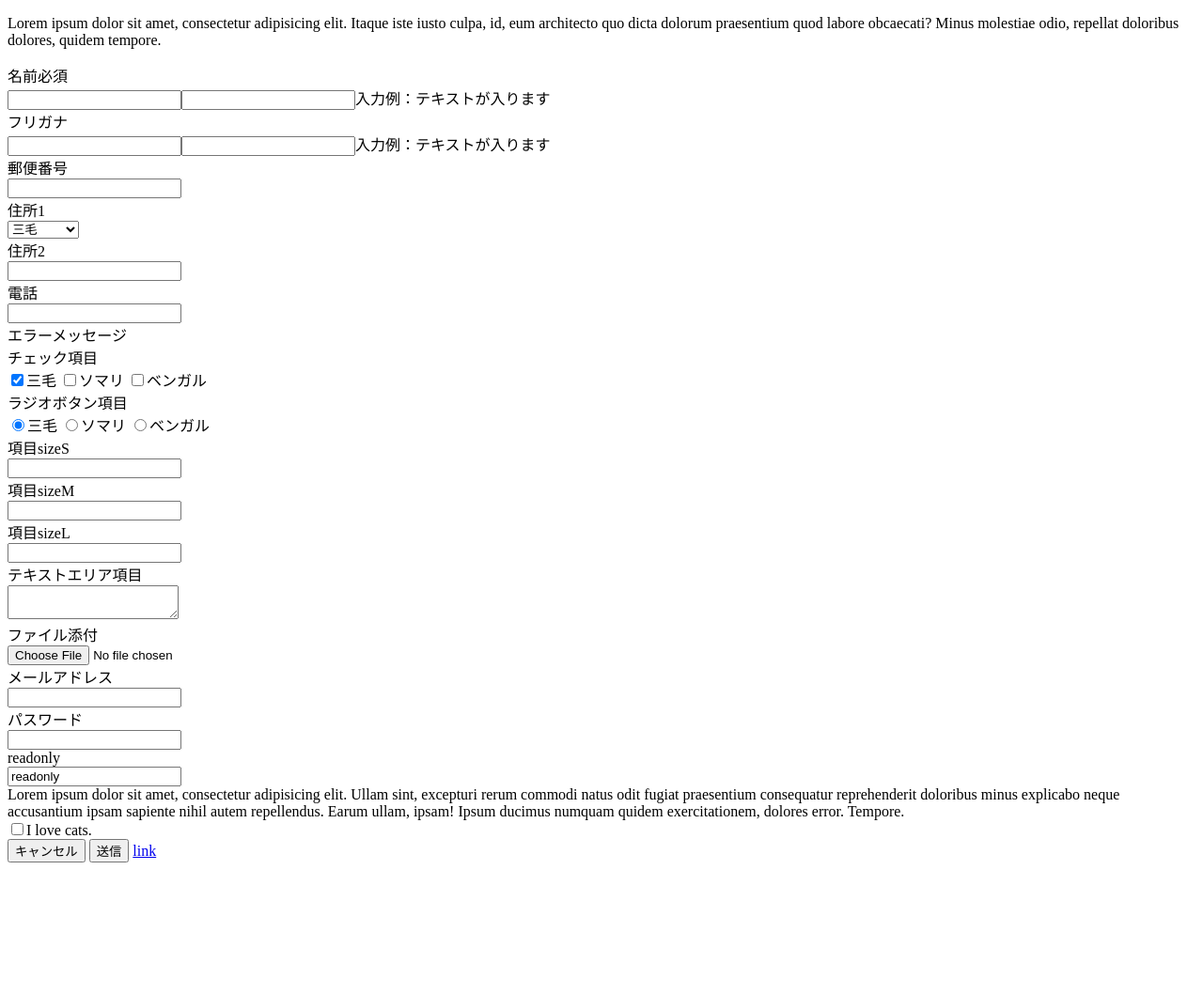
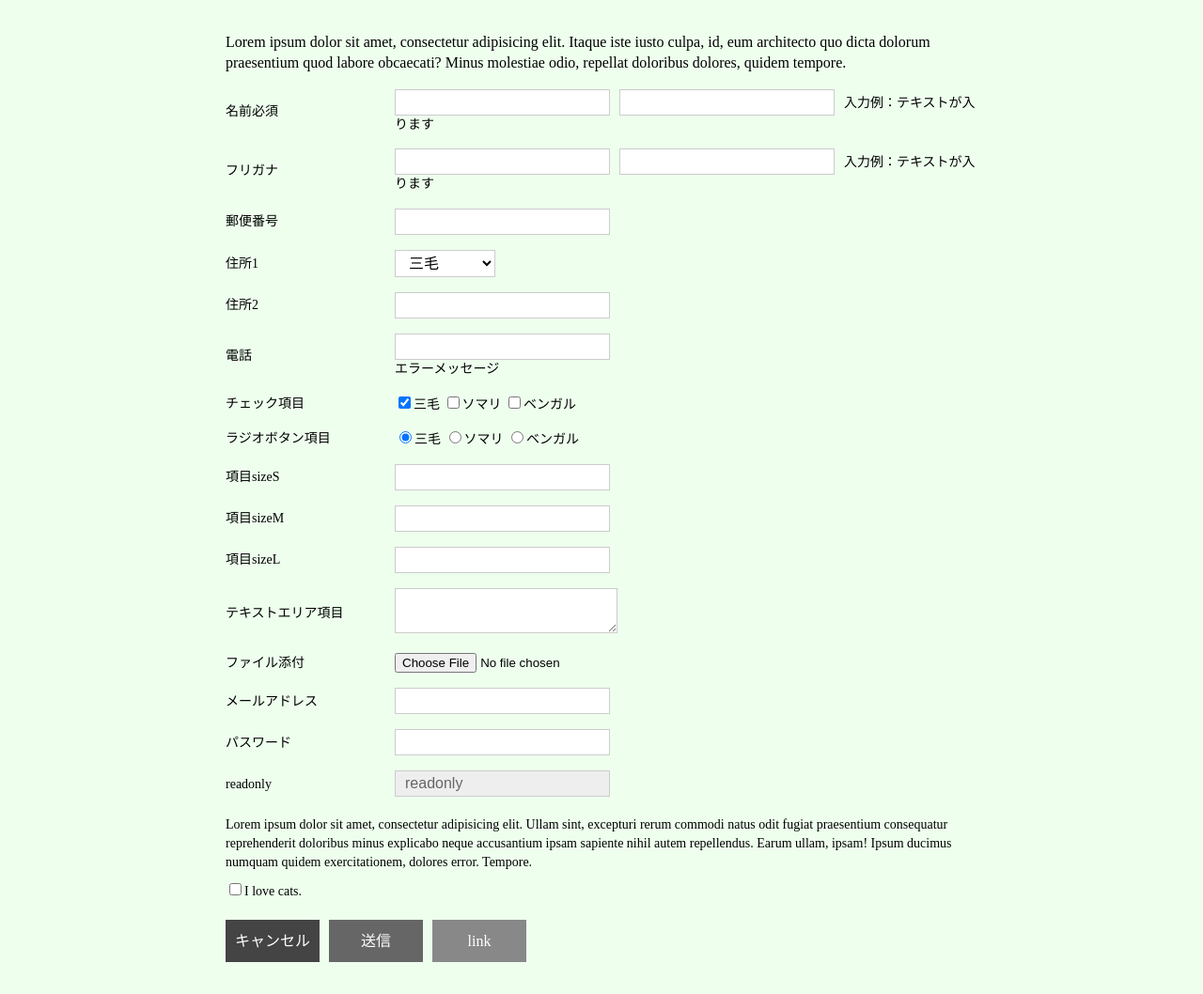
Before and after one commit to flatsato/span, a PHP site: page /form.html in a window 1280 px wide. Shown: the whole page at 94% size. Before the commit the page ends 918 px from the top, so only its background shows below. Run offline with PHP 8.4, Linux system fonts and the light colour scheme.

Commit message:
updata : フォーム雛形作成

```diff
--- a/css/style.css
+++ b/css/style.css
@@ -1,3 +1,4 @@
+@charset "UTF-8";
 /*-------------
 mixin
 -------------*/
@@ -10,25 +11,24 @@ common
 
 #####################################################################
 */
-/* line 15, style.scss */
 body {
   background: #efe;
   color: #000;
-  font-family: "SourceHanSans-ExtraLight";
+  font-family: "游ゴシック体", "Yu Gothic", YuGothic, sans-serif;
+  font-family: "游明朝体", "Yu Mincho", YuMincho, serif;
+  font-family: 'Hiragino Kaku Gothic ProN', Meiryo, sans-serif;
+  font-family: "Hiragino Mincho ProN","HG明朝E","ＭＳ Ｐ明朝", serif;
   font-size: small;
   line-height: 1.4;
   word-wrap: break-word; }
 
-/* line 27, style.scss */
 html > body {
   height: auto;
   min-width: 980px; }
 
-/* line 38, style.scss */
 a:hover {
   text-decoration: none; }
 
-/* line 45, style.scss */
 #page {
   margin: 0 auto;
   width: 100%; }
@@ -42,33 +42,26 @@ a:hover {
 @font-face {
   font-family: 'SourceHanSansJP-Light';
   src: url("../fonts/SourceHanSansJP-Light.otf") format("opentype"), url("../fonts/SourceHanSansJP-Light.woff") format("woff"); }
-/* line 64, style.scss */
 .SourceHanSans-ExtraLight {
   font-family: "SourceHanSans-ExtraLight"; }
 
-/* line 68, style.scss */
 .SourceHanSans-Light {
   font-family: 'SourceHanSansJP-Light';
   font-size: 24px; }
 
-/* line 73, style.scss */
 .SourceHanSans-Medium {
   font-family: "SourceHanSans-Medium"; }
 
-/* line 77, style.scss */
 .SourceHanSans-Normal {
   font-family: "SourceHanSans-Normalm"; }
 
-/* line 81, style.scss */
 .SourceHanSans-Regular {
   font-family: 'SourceHanSansJP-Regular';
   font-size: 24px; }
 
-/* line 86, style.scss */
 .SourceHanSans-Heavy {
   font-family: "SourceHanSans-Heavy"; }
 
-/* line 90, style.scss */
 .SourceHanSans-Bold {
   font-family: 'SourceHanSansJP-Bold';
   font-size: 24px; }
@@ -87,7 +80,6 @@ parts
 
 #####################################################################
 */
-/* line 112, style.scss */
 .btn {
   text-align: center; }
 
@@ -98,14 +90,12 @@ parts
 
 #####################################################################
 */
-/* line 124, style.scss */
 .globalHeader {
   margin: 0 auto;
   width: 980px;
   overflow: hidden;
   zoom: 1; }
 
-/* line 131, style.scss */
 .globalHeader .globalHead--sitelogo {
   float: left;
   overflow: hidden;
@@ -118,7 +108,6 @@ parts
 
 #####################################################################
 */
-/* line 145, style.scss */
 .globalFooter {
   margin: 0 auto;
   width: 980px;
@@ -131,7 +120,6 @@ parts
 
 #####################################################################
 */
-/* line 159, style.scss */
 .contents {
   position: relative;
   width: 980px;
@@ -139,23 +127,19 @@ parts
   background: #fff;
   min-height: 500px; }
 
-/* line 167, style.scss */
 .contents .pageTop {
   clear: both;
   text-align: right; }
 
-/* line 172, style.scss */
 .contents .pageTop a {
   padding: 0 0 0 18px; }
 
 /* Mozilla based browsers */
-/* line 177, style.scss */
 ::-moz-selection {
   background-color: #000;
   color: #fff; }
 
 /* Works in Safari */
-/* line 183, style.scss */
 ::selection {
   background-color: #000;
   color: #fff; }
@@ -163,7 +147,102 @@ parts
 /*
 #####################################################################
 
-
+form
 
 #####################################################################
 */
+.form-wrap {
+  width: 800px;
+  margin: 0 auto;
+  padding: 10px 0;
+  font-size: 14px; }
+
+.form-wrap__lead {
+  font-size: 16px; }
+
+.fm__area {
+  display: table;
+  width: 800px;
+  margin-bottom: 16px; }
+
+.fm__hd {
+  display: table-cell;
+  width: 180px;
+  vertical-align: middle; }
+
+.fm__body {
+  display: table-cell;
+  width: 620px; }
+
+.lead-area {
+  margin: 20px 0; }
+
+.lead-area__txt {
+  margin-bottom: 10px; }
+
+.btn {
+  width: 100px;
+  display: inline-block;
+  padding: 10px 0;
+  font-size: 16px;
+  color: #fff;
+  background: #888;
+  line-height: 1.6;
+  border: none;
+  text-decoration: none;
+  cursor: pointer;
+  transition: ease .25s; }
+  .btn + .btn {
+    margin-left: 10px; }
+  .btn.btn--cancel {
+    background: #444; }
+  .btn.btn--submit {
+    background: #666; }
+  .btn:hover {
+    opacity: 0.8; }
+
+.fm__text {
+  border: 1px solid #ccc;
+  padding: 4px 10px;
+  outline: none;
+  font-size: 16px;
+  background: #fff;
+  -webkit-appearance: none;
+  -moz-appearance: none;
+  appearance: none;
+  border-radius: 0;
+  transition: ease .2s; }
+  .fm__text + .fm__text {
+    margin: 0 10px; }
+  .fm__text.fm__text--readonly {
+    color: #666;
+    background: #eee; }
+  .fm__text:focus {
+    border: 1px solid #3ba791; }
+
+.fm__textarea {
+  border: 1px solid #ccc;
+  padding: 4px 10px;
+  outline: none;
+  font-size: 16px;
+  background: #fff;
+  -webkit-appearance: none;
+  -moz-appearance: none;
+  appearance: none;
+  border-radius: 0;
+  transition: ease .2s; }
+  .fm__textarea:focus {
+    border: 1px solid #3ba791; }
+
+.fm__select {
+  border: 1px solid #ccc;
+  padding: 4px 10px;
+  outline: none;
+  font-size: 16px;
+  background: #fff;
+  border-radius: 0;
+  transition: ease .2s; }
+  .fm__select:focus {
+    border: 1px solid #3ba791; }
+
+/*# sourceMappingURL=style.css.map */
--- a/css/style.scss
+++ b/css/style.scss
@@ -1,4 +1,3 @@
-
 @charset "utf-8";
 
 @import "mixin";
@@ -191,7 +190,89 @@ parts
 /*
 #####################################################################
 
-
+form
 
 #####################################################################
 */
+
+.form-wrap { width: 800px; margin: 0 auto; padding: 10px 0; font-size: 14px;}
+.form-wrap__lead { font-size: 16px;}
+
+.fm {}
+.fm__area { display: table; width: 800px; margin-bottom: 16px;}
+.fm__hd { display: table-cell; width: 180px; vertical-align: middle;}
+.fm__body { display: table-cell; width: 620px;}
+
+.lead-area { margin: 20px 0;}
+.lead-area__txt { margin-bottom: 10px;}
+.lead-area__item {}
+
+// ボタン
+.btn {
+	width: 100px;
+	display: inline-block;
+	padding: 10px 0;
+	font-size: 16px;
+	color: #fff;
+	background: #888;
+	line-height: 1.6;
+	border: none;
+	text-decoration: none;
+	cursor: pointer;
+	transition: ease .25s;
+
+	& + & { margin-left: 10px;}
+
+	&.btn--cancel { background: #444;}
+	&.btn--submit { background: #666;}
+	&.btn--link { }
+
+	&:hover { opacity: 0.8;}
+}
+
+// form部品
+.fm__text {
+	border: 1px solid #ccc;
+	padding: 4px 10px;
+	outline: none;
+	font-size: 16px;
+	background: #fff;
+	-webkit-appearance: none;
+	-moz-appearance: none;
+	appearance: none;
+	border-radius: 0;
+	transition: ease .2s;
+
+	& + & { margin: 0 10px;}
+	&.fm__text--readonly { color: #666; background: #eee;}
+
+	// focus
+	&:focus { border: 1px solid #3ba791;}
+}
+.fm__textarea {
+	border: 1px solid #ccc;
+	padding: 4px 10px;
+	outline: none;
+	font-size: 16px;
+	background: #fff;
+	-webkit-appearance: none;
+	-moz-appearance: none;
+	appearance: none;
+	border-radius: 0;
+	transition: ease .2s;
+
+	// focus
+	&:focus { border: 1px solid #3ba791;}
+}
+.fm__select {
+	border: 1px solid #ccc;
+	padding: 4px 10px;
+	outline: none;
+	font-size: 16px;
+	background: #fff;
+	border-radius: 0;
+	transition: ease .2s;
+
+	// focus
+	&:focus { border: 1px solid #3ba791;}
+}
--- a/form.html
+++ b/form.html
@@ -7,13 +7,14 @@
 <meta name="keywords" content="">
 <meta name="description" content="">
 <meta name="viewport" content="width=device-width; initial-scale=1.0;">
+<link href="css/style.css" rel="stylesheet">
 </head>
 <body>
 
 <div class="form-wrap">
 
 <!--リード文-->
-	<p class="lead">Lorem ipsum dolor sit amet, consectetur adipisicing elit. Itaque iste iusto culpa, id, eum architecto quo dicta dolorum praesentium quod labore obcaecati? Minus molestiae odio, repellat doloribus dolores, quidem tempore.</p>
+	<p class="form-wrap__lead">Lorem ipsum dolor sit amet, consectetur adipisicing elit. Itaque iste iusto culpa, id, eum architecto quo dicta dolorum praesentium quod labore obcaecati? Minus molestiae odio, repellat doloribus dolores, quidem tempore.</p>
 
 	<form action="#" id="form" class="fm" method="post">
 
@@ -56,8 +57,10 @@
 		<!--電話-->
 		<div class="fm__area">
 			<div class="fm__hd">電話</div>
-			<div class="fm__body"><input type="tel" name="fm__item05" class="fm__text"></div>
-			<div class="fm__error">エラーメッセージ</div>
+			<div class="fm__body">
+				<input type="tel" name="fm__item05" class="fm__text">
+				<div class="fm__error">エラーメッセージ</div>
+			</div>
 		</div>
 
 		<!--チェック項目-->
@@ -127,7 +130,7 @@
 		<!--readonly-->
 		<div class="fm__area">
 			<div class="fm__hd">readonly</div>
-			<div class="fm__body"><input type="text" name="fm__item15" class="fm__text" value="readonly" readonly="readonly"></div>
+			<div class="fm__body"><input type="text" name="fm__item15" class="fm__text fm__text--readonly" value="readonly" readonly="readonly"></div>
 		</div>
 
 		<!--送信ボタン前文章-->
```
Also changed, not shown: 1 other file.
